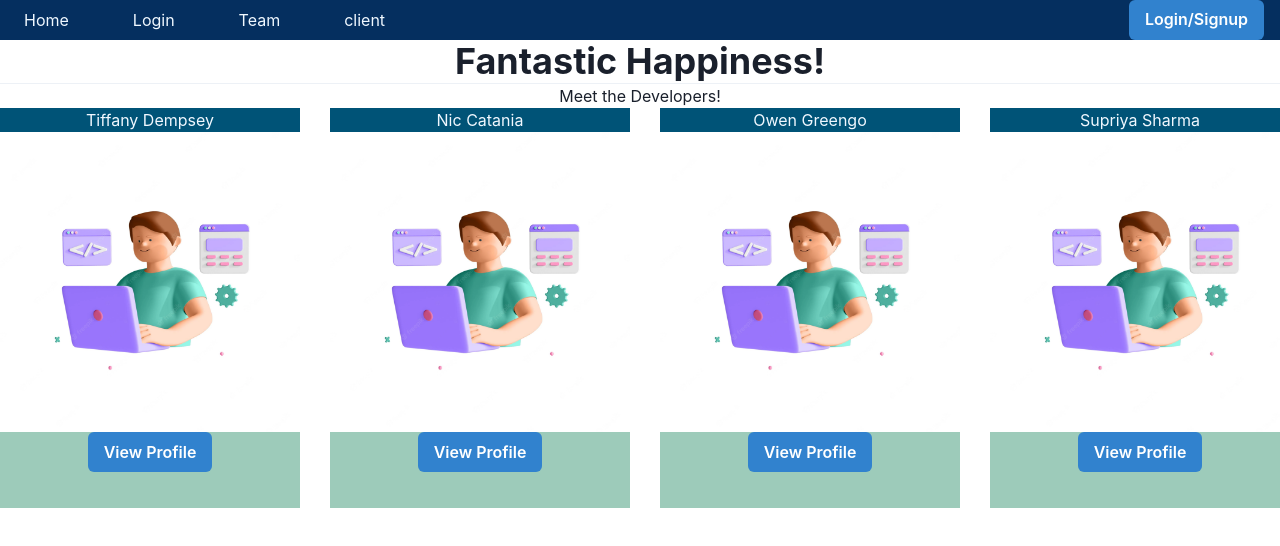
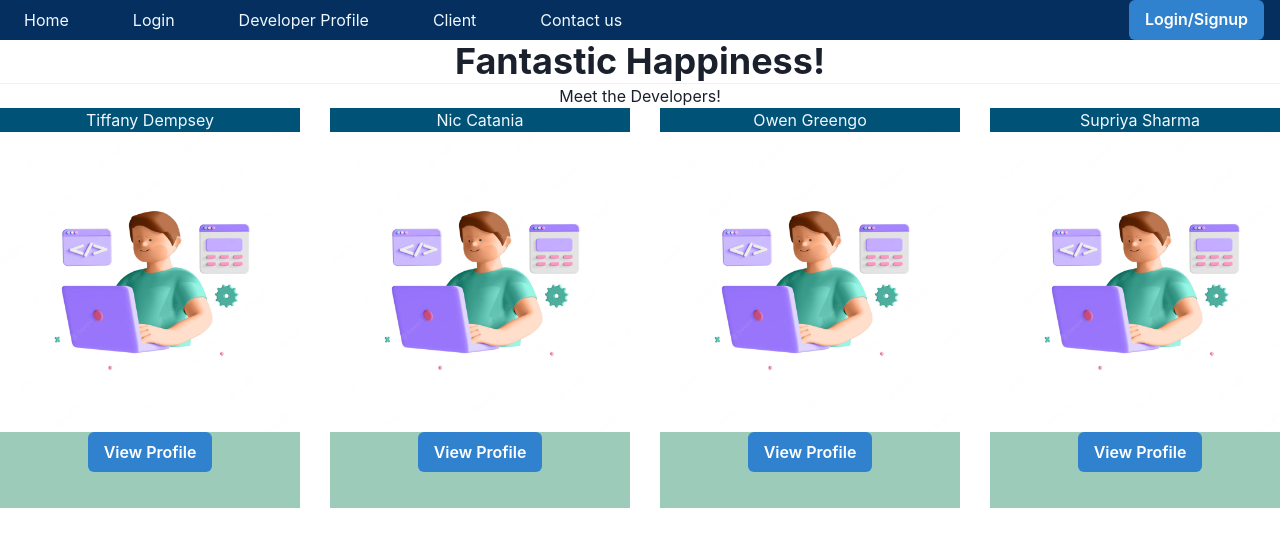
Before and after one commit to Niccatania/DevelUP, a React (Create React App) app in the folder client/: page / in a window 1280 px wide. Shown: the top 546 px of the page. Built offline with nearby package versions, Linux system fonts and the light colour scheme.

Commit message:
basic nav routes working

```diff
--- a/client/src/components/NavBar.js
+++ b/client/src/components/NavBar.js
@@ -27,21 +27,25 @@ const Navbar = () => {
                 <Link to="/" >
                 Home</Link>
                 </li>
-
-
-
                 <li>
                 <Link to="/Login" >
                 Login</Link>
                 </li>
+                <li>
+                <Link to="/DevProfile" >
+                Developer Profile</Link>
+                </li>
+                <li>Client
+                </li>
+                <li>Contact us</li>
+                </ul>
 
-                <li>Team</li>
-                <li>client</li>
-                </ul>
                 <Box>
        {" "}
-       <Button className="loginBtn" colorScheme="blue" to="/Login">
+       <Button className="loginBtn" colorScheme="blue">
+        <Link to="/Login" >
          Login/Signup
+         </Link>
        </Button>
 
      </Box>
--- a/client/src/components/devCard.js
+++ b/client/src/components/devCard.js
@@ -4,8 +4,10 @@ import {
   Box,
   Spacer,
 } from "@chakra-ui/react";
+import "./index.css"
 // SimpleGrid is keeping our cards in the row and making them responsive
 import { SimpleGrid } from '@chakra-ui/react'
+import { Link } from "react-router-dom";
 const devCard = (props) => {
   return (
     <div>
@@ -14,6 +16,7 @@ const devCard = (props) => {
       {props.devData.map((dev) => {
         return (
           <div key={dev.id}>
+            <div className="cardClass">
             <Box bg="#9DCBBA" w="300px" h="400px">
             <Box   color="aliceblue" bg="06A77D" w="300px" h="00px" border= 'px'>
                     <Box bg="#005377" w="300px" h="300px">
@@ -25,13 +28,16 @@ const devCard = (props) => {
                           alt="Developer profile"
                           src={`${process.env.PUBLIC_URL}${dev.image}`}
                         />
+                        <Link to="/DevProfile" >
                         <Button colorScheme="blue" to="/devProfile/user">
                           View Profile
                         </Button>
+                        </Link>
                       </center>
                     </Box>
                     </Box>
                     </Box>
+                    </div>
                     <Spacer />
           </div>
         );
--- a/client/src/components/index.css
+++ b/client/src/components/index.css
@@ -34,3 +34,9 @@ justify-content: space-between;
   align-items: flex-end;
   justify-content: flex-end;
 }
+
+
+  .cardClass:hover{
+    background-color: #9DCBBA;
+    transform:scale(1.02);
+  }
--- a/client/src/pages/devProfile.js
+++ b/client/src/pages/devProfile.js
@@ -13,8 +13,8 @@ const DevProfile = (props) => {
     return(
 
     <div>
-      <SimpleGrid minChildWidth='120px' spacing='40px'>
-{/* Here we use a map to render our devProfile with prop data provided in DevData */}
+      <h1>THis is DEV PROFILE!!!1</h1>
+      {/* <SimpleGrid minChildWidth='120px' spacing='40px'>
       {props.devData.map((dev) => {
         return (
           <div key={dev.id}>
@@ -31,7 +31,7 @@ const DevProfile = (props) => {
           </div>
         );
       })}
-         </SimpleGrid>
+         </SimpleGrid> */}
 </div>
   );
 };
```
